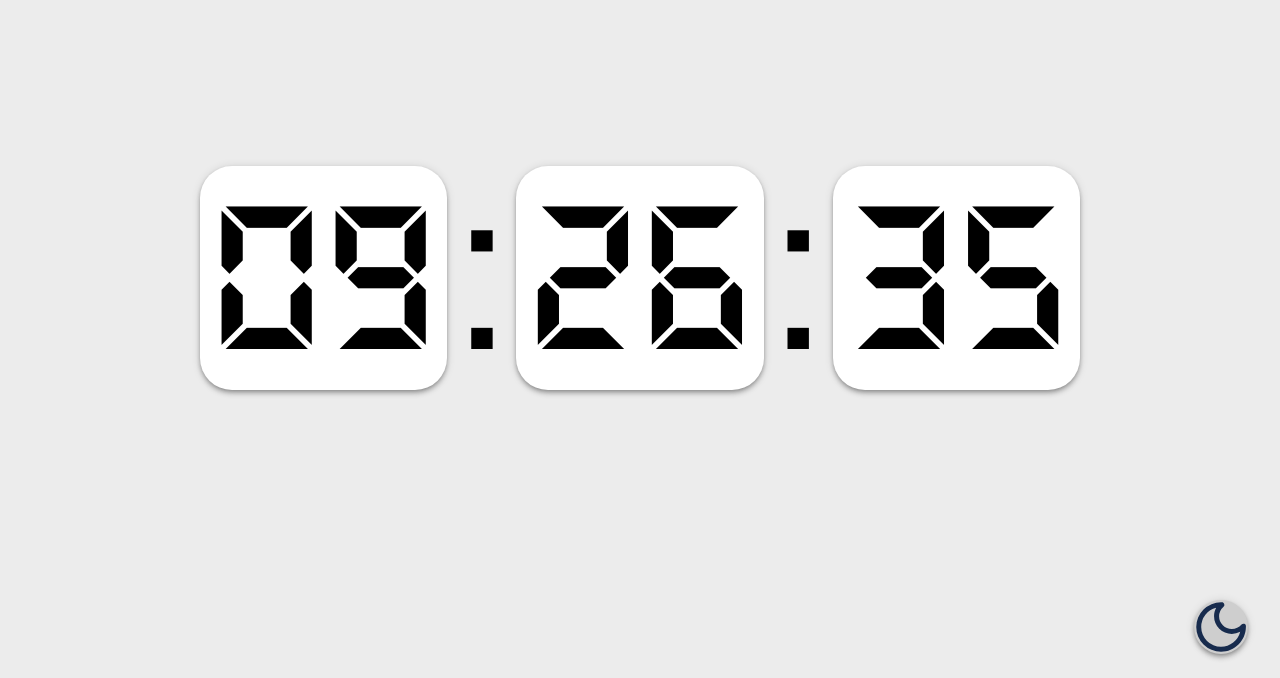
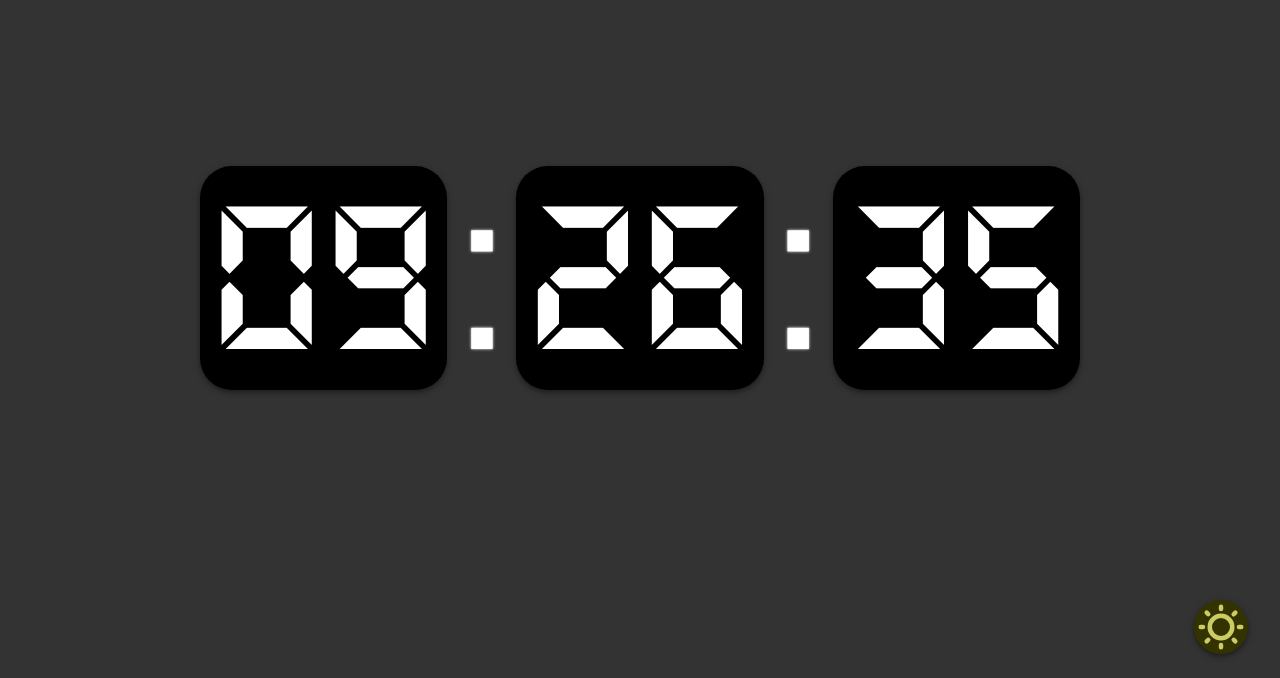
Before and after one commit to BHznJNs/digital-clock-pwa, a website with bundled scripts: page index.html in a window 1280 px wide. Both pictures are taken after a click on the element 1220 px from the left and 748 px from the top of the page. Shown: the part 122-800 px from the top of the page. Built offline with nearby package versions, Linux system fonts and the light colour scheme.

Commit message:
Auto change theme

```diff
--- a/index.html
+++ b/index.html
@@ -12,17 +12,7 @@
     <script src="./script/register.js"></script>
 </head>
 <body>
-    <div id="outer" class="light">
-        <script>
-            const OUTER = document.querySelector("#outer")
-            // 获取并设置本地储存的颜色主题
-            const colorTheme = localStorage.getItem("colorTheme")
-            if (colorTheme) {
-                OUTER.classList.remove(OUTER.classList[0])
-                OUTER.classList.add(colorTheme)
-            }
-        </script>
-
+    <div id="outer">
         <div id="gh-logo" onclick="location.href='https://github.com/BHznJNs/digital-clock-pwa'">
             <img class="gh-logo-img" alt="github-logo-img" src="./assets/githubIcons/light.svg">
         </div>
@@ -35,7 +25,7 @@
             <div id="second" class="time"></div>
         </div>
         <!-- 切换界面颜色主题按钮 -->
-        <div id="changer" onclick="changeTheme()"></div>
+        <div id="changer"></div>
     </div>
 
     <script src="./script/main.js" type="module"></script>
--- a/script/main.js
+++ b/script/main.js
@@ -51,17 +51,23 @@ setInterval(() => {
 
     numChanger()
 }, 1000)
-// 离开界面时，保存颜色主题
-addEventListener("beforeunload", () => {
-    localStorage.setItem("colorTheme", OUTER.classList[0])
-})
+
+
+const outer = document.querySelector("#outer")
+// 进入界面时，读取系统主题偏好
+const themeMedia = window.matchMedia("(prefers-color-scheme: light)")
+if (themeMedia.matches) {
+    outer.classList.add("light")
+} else {
+    outer.classList.add("dark")
+}
 // 切换颜色主题函数
-function changeTheme() {
-    let originTheme = OUTER.classList[0]
-    OUTER.classList.remove(OUTER.classList[0])
+document.querySelector("#changer").onclick = () => {
+    let originTheme = outer.classList[0]
+    outer.classList.remove(outer.classList[0])
     if (originTheme == "light") {
-        OUTER.classList.add("dark")
+        outer.classList.add("dark")
     } else {
-        OUTER.classList.add("light")
+        outer.classList.add("light")
     }
 }
```
